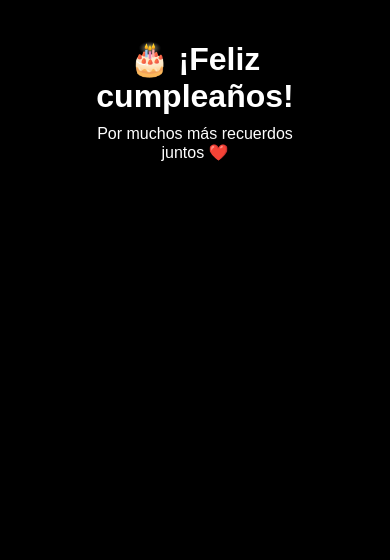
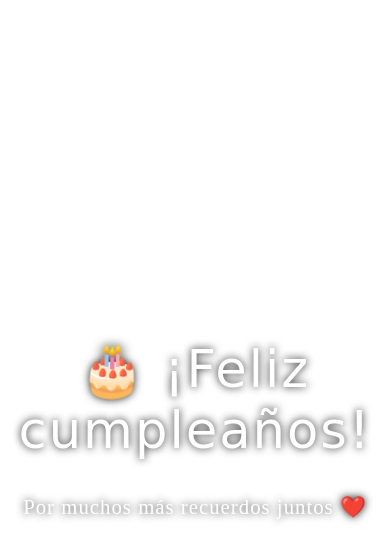
Before and after one commit to tianhaobaoq/tianhaobaoq.github.io, a plain HTML site: page index.html in a window 390 px wide. Drawn offline with Linux system fonts and the light colour scheme.

Commit message:
Update style.css

```diff
--- a/style.css
+++ b/style.css
@@ -1,73 +1,39 @@
-*{
-    margin:0;
-    padding:0;
-    box-sizing:border-box;
-}
-
-body{
-    background:#000;
-    overflow:hidden;
-    font-family:Arial,Helvetica,sans-serif;
-}
-
-#slideshow{
-    position:fixed;
-    inset:0;
-}
-
-#photo{
-    width:100%;
-    height:100%;
-    object-fit:cover;
-
-    opacity:0;
-
-    transition:
-        opacity 1.5s ease,
-        transform 8s linear;
-
-    transform:scale(1);
-}
-
-.show{
-    opacity:1;
-    transform:scale(1.08);
-}
-
 #overlay{
     position:fixed;
-
-    top:40px;
+    top:50%;
     left:50%;
-
-    transform:translateX(-50%);
-
+    transform:translate(-50%,-50%);
     z-index:999;
-
     text-align:center;
-
     color:white;
-
-    text-shadow:0 0 12px black;
+    text-shadow:
+        0 0 8px rgba(0,0,0,.9),
+        0 0 30px rgba(255,255,255,.15);
 }
 
 #overlay h1{
-    font-size:3rem;
+    font-family:'Great Vibes', cursive;
+    font-size:5rem;
+    font-weight:400;
+    letter-spacing:2px;
 }
 
 #overlay p{
-    margin-top:10px;
-    font-size:1.4rem;
+    margin-top:18px;
+    font-family:'Cormorant Garamond', serif;
+    font-size:2rem;
+    font-weight:300;
+    letter-spacing:1px;
 }
 
 @media(max-width:700px){
 
 #overlay h1{
-    font-size:2rem;
+    font-size:3.2rem;
 }
 
 #overlay p{
-    font-size:1rem;
+    font-size:1.3rem;
 }
 
 }
```
